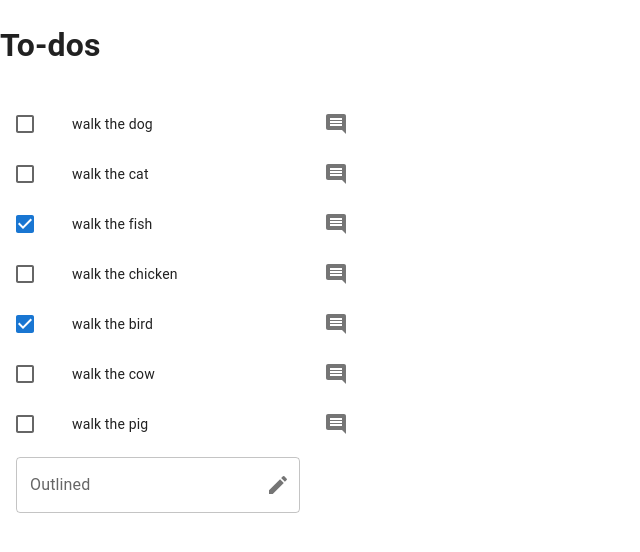
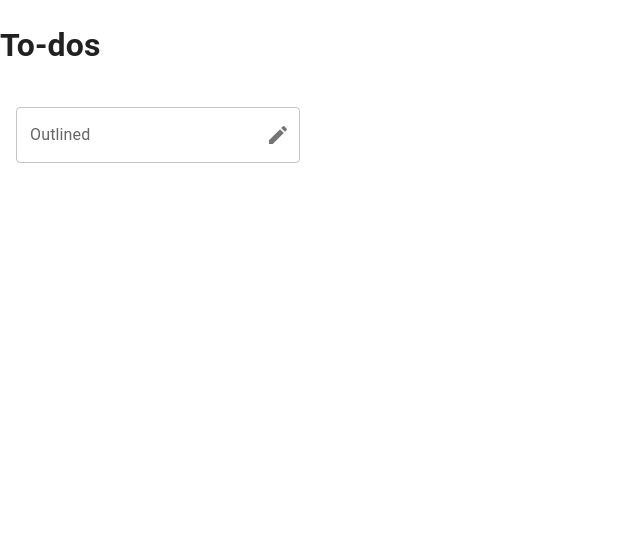
Before and after one commit to C4r50nC/react-to-dos, a React (Vite) app: page / in a window 1280 px wide. Shown: the top 552 px of the page, without its empty margins (0-640 px from the left). Built offline with nearby package versions, Linux system fonts and the light colour scheme.

Commit message:
feat: add local storage for to-dos

```diff
--- a/src/TodoList.jsx
+++ b/src/TodoList.jsx
@@ -1,21 +1,21 @@
-import { useState } from "react";
+import { useState, useEffect } from "react";
 import List from "@mui/material/List";
 
 import TodoItem from "./TodoItem";
 import TodoForm from "./TodoForm";
 
-const initialTodos = [
-  { id: 1, text: "walk the dog", completed: false },
-  { id: 2, text: "walk the cat", completed: false },
-  { id: 3, text: "walk the fish", completed: true },
-  { id: 4, text: "walk the chicken", completed: false },
-  { id: 5, text: "walk the bird", completed: true },
-  { id: 6, text: "walk the cow", completed: false },
-  { id: 7, text: "walk the pig", completed: false },
-];
+const getInitialData = () => {
+  const initialData = JSON.parse(localStorage.getItem("todos"));
+  if (!initialData) return [];
+  return initialData;
+};
 
 export default function TodoList() {
-  const [todos, setTodos] = useState(initialTodos);
+  const [todos, setTodos] = useState(getInitialData);
+
+  useEffect(() => {
+    localStorage.setItem("todos", JSON.stringify(todos));
+  }, [todos]);
 
   const removeTodo = (id) => {
     setTodos((prevTodos) => prevTodos.filter((todo) => todo.id !== id));
```
